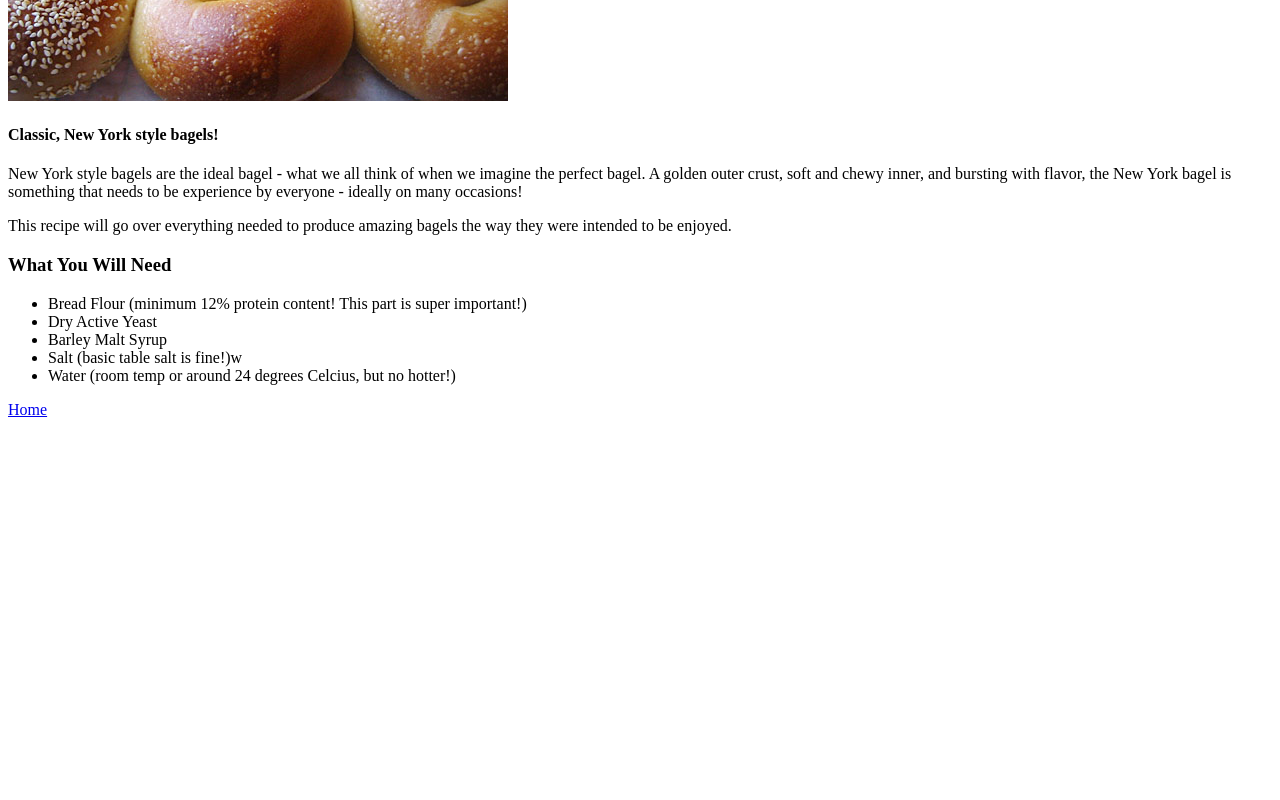
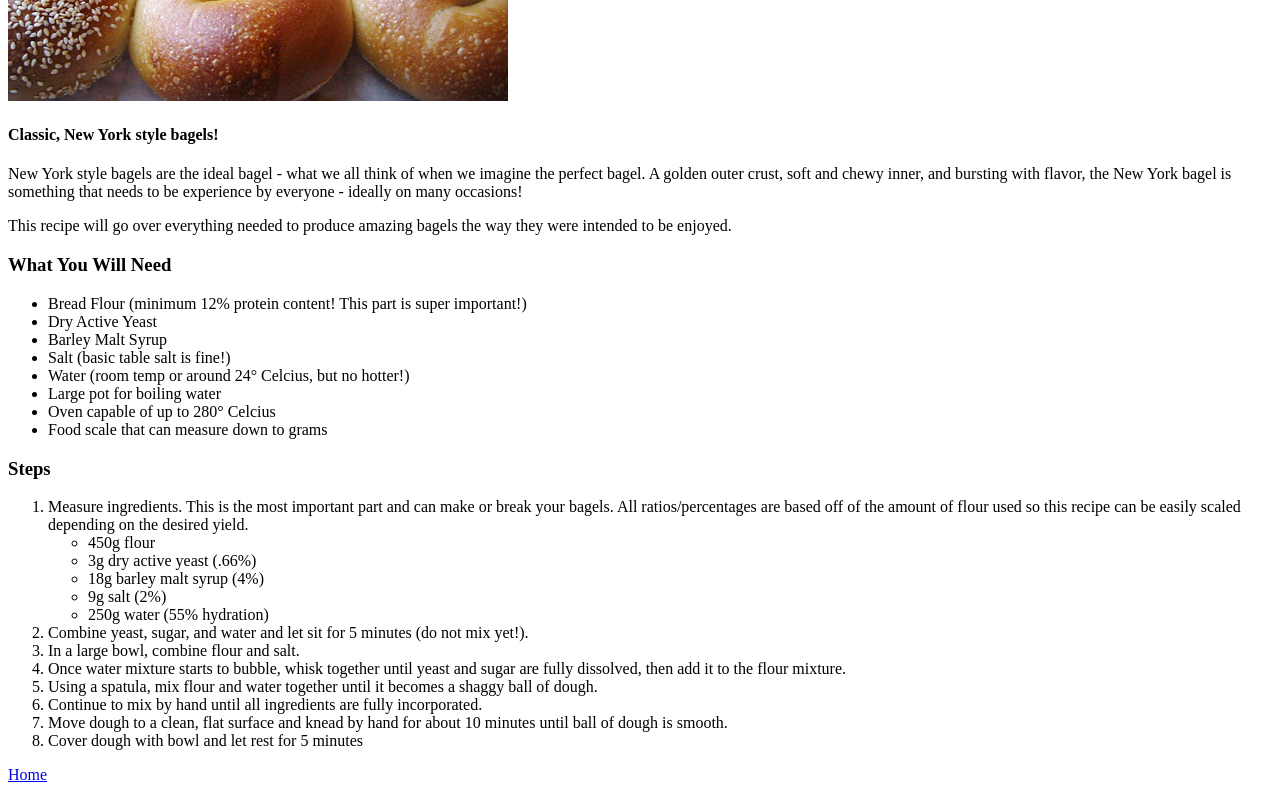
Before and after one commit to coffeecarbsandkilos/odin-recipes, a plain HTML site: page recipes/bagels.html in a window 1280 px wide. Shown: the part 330-1130 px from the top of the page. Before the commit the page ends 800 px from the top, so only its background shows below. Drawn offline with Linux system fonts and the light colour scheme.

Commit message:
Complete 'What You Will Need' and add 'Steps' lists

```diff
--- a/recipes/bagels.html
+++ b/recipes/bagels.html
@@ -29,12 +29,35 @@
             <li>Bread Flour (minimum 12% protein content! This part is super important!)</li>
             <li>Dry Active Yeast</li>
             <li>Barley Malt Syrup</li>
-            <li>Salt (basic table salt is fine!)w</li>
-            <li>Water (room temp or around 24 degrees Celcius, but no hotter!)</li>
+            <li>Salt (basic table salt is fine!)</li>
+            <li>Water (room temp or around 24&deg; Celcius, but no hotter!)</li>
+            <li>Large pot for boiling water</li>
+            <li>Oven capable of up to 280&deg; Celcius</li>
+            <li>Food scale that can measure down to grams</li>
+        </ul>
 
-        </ul>
+    <h3>Steps</h3>
+
     </p>
-
+        <ol>
+            <li>Measure ingredients. This is the most important part and can make or break your bagels. All ratios/percentages are based
+                off of the amount of flour used so this recipe can be easily scaled depending on the desired yield.
+            </li>
+                <ul>
+                    <li>450g flour</li>
+                    <li>3g dry active yeast (.66%)</li>
+                    <li>18g barley malt syrup (4%)</li>
+                    <li>9g salt (2%)</li>
+                    <li>250g water (55% hydration)</li>
+                </ul>
+            <li>Combine yeast, sugar, and water and let sit for 5 minutes (do not mix yet!).</li>
+            <li>In a large bowl, combine flour and salt.</li>
+            <li>Once water mixture starts to bubble, whisk together until yeast and sugar are fully dissolved, then add it to the flour mixture.</li>
+            <li>Using a spatula, mix flour and water together until it becomes a shaggy ball of dough.</li>
+            <li>Continue to mix by hand until all ingredients are fully incorporated.</li>
+            <li>Move dough to a clean, flat surface and knead by hand for about 10 minutes until ball of dough is smooth.</li>
+            <li>Cover dough with bowl and let rest for 5 minutes</li>
+        </ol>
     <p>
         <a href="../index.html">Home</a>
     </p>
```
